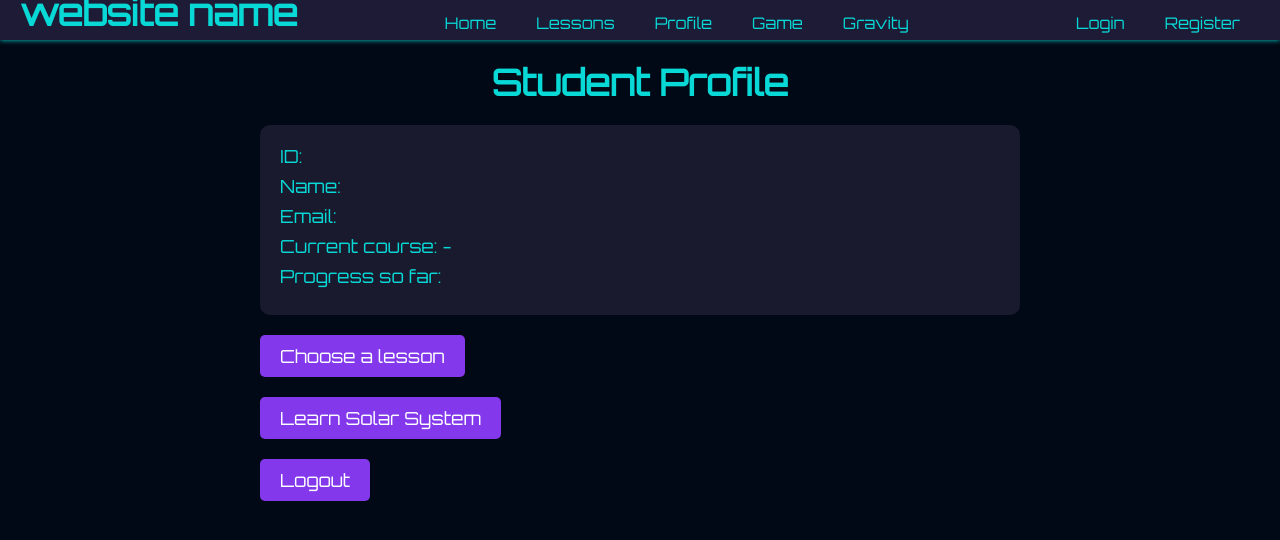
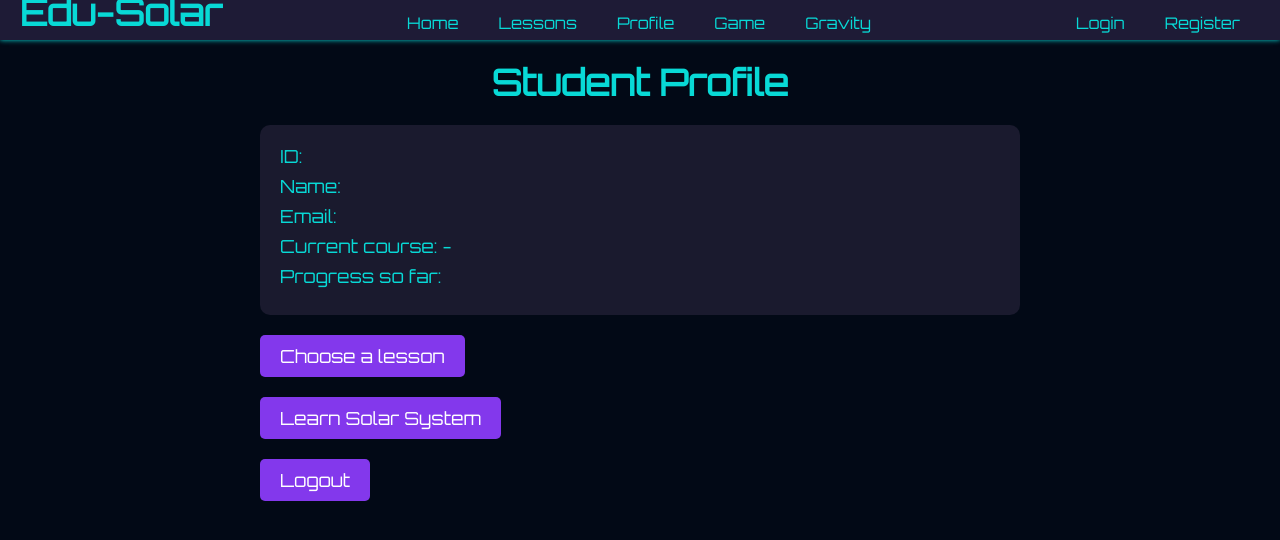
Before and after one commit to NotAnonymous33/cosmic, a React (Vite) app in the folder frontend/: page /profile in a window 1280 px wide. Shown: the top 540 px of the page. Built offline with nearby package versions, Linux system fonts and the light colour scheme.

Commit message:
added name

```diff
--- a/frontend/src/App.jsx
+++ b/frontend/src/App.jsx
@@ -12,7 +12,7 @@ function App() {
   return (
     <>
       <nav className="navbar">
-        <h1>website name</h1>
+        <h1>Edu-Solar</h1>
         <ul className="nav-links">
           <li>
             <NavLink to="/">Home</NavLink>
```
